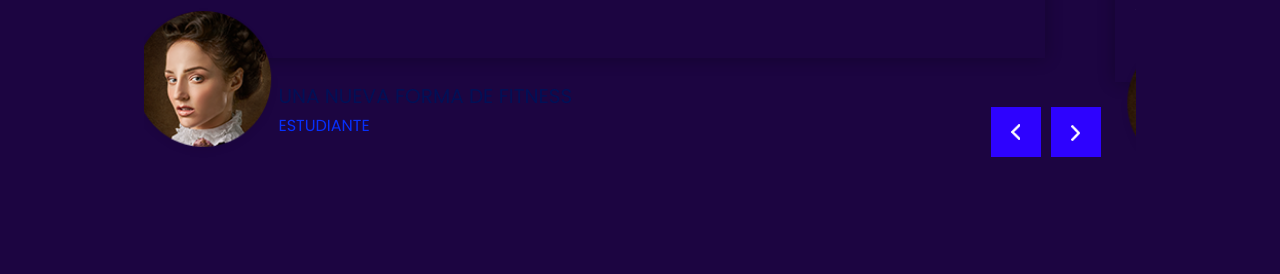
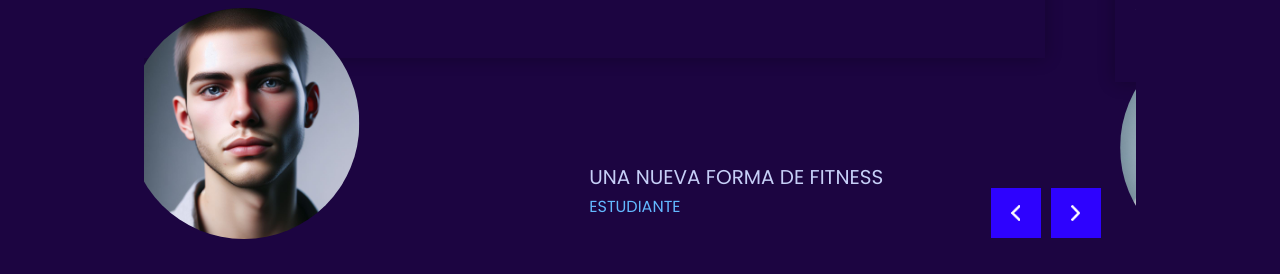
Before and after one commit to HormiDev/HACKATHON_VOTTUN, a plain HTML site: page index.html in a window 1280 px wide. Shown: the part 3073-3347 px from the top of the page. Drawn offline with nearby package versions, Linux system fonts and the light colour scheme.

Commit message:
imagenes clientes

```diff
--- a/css/style.scss
+++ b/css/style.scss
@@ -620,7 +620,8 @@ a:focus {
           margin-left: 5px;
 
           img {
-            width: 100%;
+            width: 30%;
+            height: 30%;
           }
         }
 
--- a/index.html
+++ b/index.html
@@ -366,7 +366,7 @@
                 </div>
                 <div class="client-id">
                   <div class="img-box">
-                    <img src="images/client.png" alt="">
+                    <img src="images/estudiante.jpeg" alt="">
                   </div>
                   <div class="name">
                     <h5>
@@ -388,7 +388,7 @@
                 </div>
                 <div class="client-id">
                   <div class="img-box">
-                    <img src="images/client.png" alt="">
+                    <img src="images/señora.jpeg" alt="">
                   </div>
                   <div class="name">
                     <h5>
@@ -410,7 +410,7 @@
                 </div>
                 <div class="client-id">
                   <div class="img-box">
-                    <img src="images/client.png" alt="">
+                    <img src="images/deportista.jpeg" alt="">
                   </div>
                   <div class="name">
                     <h5>
```
Also changed, not shown: css/style.css, images/deportista.jpeg (added), images/estudiante.jpeg (added), images/señora.jpeg (added), 2 other files.
